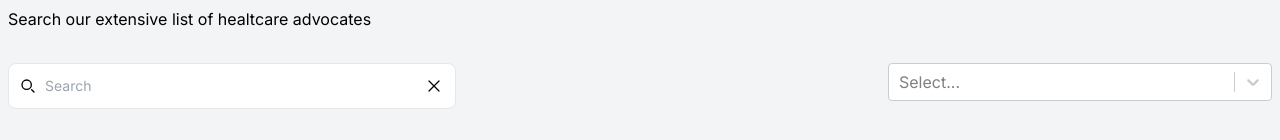
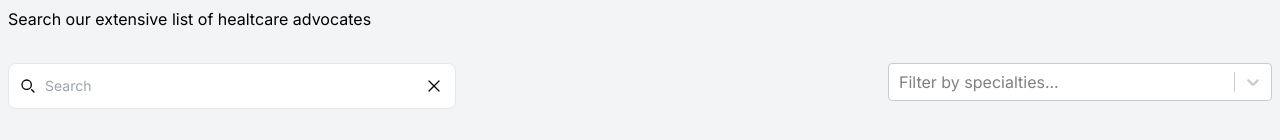
Before and after one commit to Mark-Mulligan/solace-demo, a Next.js app: page / in a window 1280 px wide. Shown: the part 121-261 px from the top of the page. Built offline with nearby package versions, Linux system fonts and the light colour scheme; no server answers.

Commit message:
updated specialites filter

```diff
--- a/src/components/AdvocatesSearchForm.tsx
+++ b/src/components/AdvocatesSearchForm.tsx
@@ -201,6 +201,27 @@ const AdovcatesSearchForm = () => {
           onChange={handleSpecialtySelect}
           isMulti
           isClearable
+          placeholder="Filter by specialties..."
+          styles={{
+            control: (base) => ({ ...base }),
+            option: (base) => ({ ...base }),
+            menu: (base) => ({ ...base }),
+            multiValue: (base) => ({ ...base }),
+            multiValueLabel: (base) => ({ ...base }),
+            multiValueRemove: (base) => ({ ...base }),
+            placeholder: (base) => ({ ...base }),
+            input: (base) => ({ ...base }),
+            singleValue: (base) => ({ ...base }),
+            valueContainer: (base) => ({ ...base }),
+            indicatorsContainer: (base) => ({ ...base }),
+            clearIndicator: (base) => ({ ...base }),
+            dropdownIndicator: (base) => ({ ...base }),
+            indicatorSeparator: (base) => ({ ...base }),
+            menuList: (base) => ({ ...base }),
+            noOptionsMessage: (base) => ({ ...base }),
+            group: (base) => ({ ...base }),
+            groupHeading: (base) => ({ ...base }),
+          }}
         />
       </div>
     </div>
```
